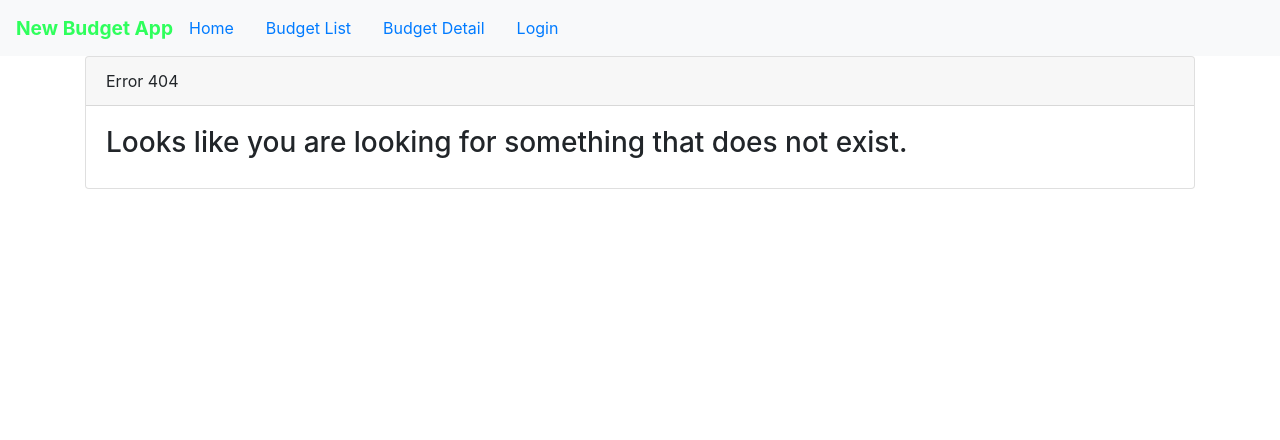
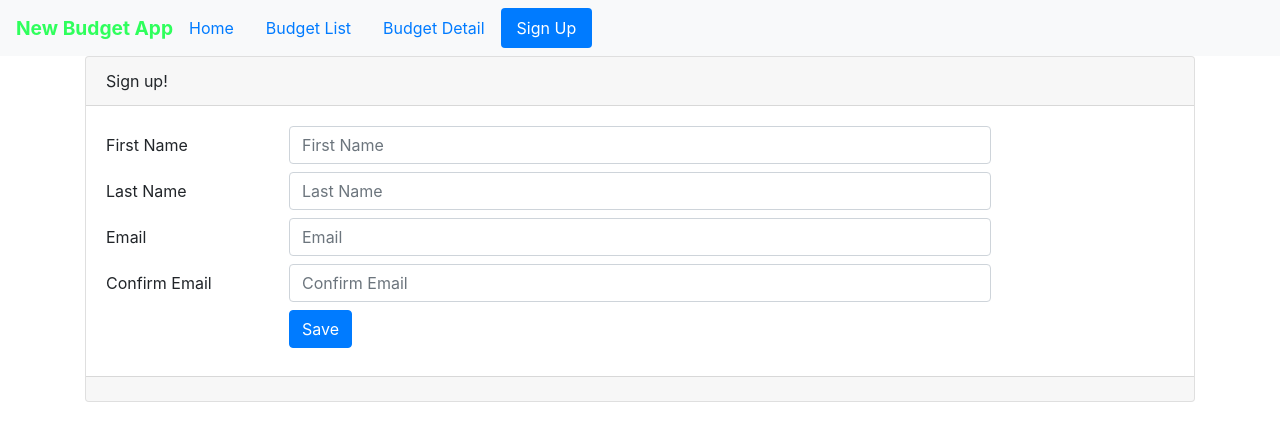
Before and after one commit to nathanc85/NewBudgetApp, an Angular app: page /signup in a window 1280 px wide. Before the commit this address had no page. Shown: the top 440 px of the page. Built offline with nearby package versions, Linux system fonts and the light colour scheme.

Commit message:
Added a customer class.

```diff
--- a/src/app/app.component.html
+++ b/src/app/app.component.html
@@ -4,7 +4,7 @@
     <li><a [routerLink]="['/welcome']" routerLinkActive="active"  class="nav-link">Home</a></li>
     <li><a [routerLink]="['/budgets']" routerLinkActive="active" [routerLinkActiveOptions] = '{exact: true}' class="nav-link">Budget List</a></li>
     <li><a [routerLink]="['/budgets/1']" routerLinkActive="active"  class="nav-link">Budget Detail</a></li>
-    <li><a [routerLink]="['/login']" routerLinkActive="active"  class="nav-link">Login</a></li>
+    <li><a [routerLink]="['/signup']" routerLinkActive="active"  class="nav-link">Sign Up</a></li>
   </ul>
 </nav>
 <div class="container">
--- a/src/app/budgets/budget-list.component.ts
+++ b/src/app/budgets/budget-list.component.ts
@@ -21,7 +21,7 @@ export class BudgetListComponent implements OnInit {
 
   public set filteredBy(value: string) {
     this.filteredByTemp = value;
-    this.filteredBudgets = this.filteredBy ? this.performFiltering(this.filteredBy) : this.budgets;
+    this.filteredBudgets = this.filteredBy.length > 2 ? this.performFiltering(this.filteredBy) : this.budgets;
   }
 
   filteredBudgets: IBudget[] = [];
@@ -47,7 +47,8 @@ export class BudgetListComponent implements OnInit {
   }
 
   performFiltering(filteredBy: string): IBudget[] {
-    filteredBy = filteredBy.toLowerCase();
-    return this.filteredBudgets.filter( budget => budget.budgetName.toLowerCase().indexOf(filteredBy) !== -1);
+    //filteredBy = filteredBy.toLowerCase();
+    //return this.filteredBudgets.filter( budget => budget.budgetName.toLowerCase().indexOf(filteredBy) !== -1);
+    return this.filteredBudgets.filter( budget => budget.budgetName.match(new RegExp('/' + filteredBy + '/ig')).length > 0);
   }
 }
--- a/src/app/customers/customer.component.html
+++ b/src/app/customers/customer.component.html
@@ -1,8 +1,70 @@
-<p>customer works!</p>
+<div class="card">
+  <div class="card-header">{{ pageTitle }}</div>
+  <div class="card-body">
+    <form novalidate (ngSubmit)="submit()" [formGroup]="customerForm">
+      <div class="form-group row mb-2">
+        <label class="col-md-2 col-form-label" for="firstName"
+          >First Name</label
+        >
+        <div class="col-md-8">
+          <input
+            class="form-control"
+            id="firstNameId"
+            formControlName="firstName"
+            type="text"
+            placeholder="First Name"
+          />
+        </div>
+      </div>
 
-<div class="card">
-  <div class="card-header">{{pageTitle}}</div>
-  <div class="card-body">
+      <div class="form-group row mb-2">
+        <label class="col-md-2 col-form-label" for="lastName">Last Name</label>
+        <div class="col-md-8">
+          <input
+            class="form-control"
+            id="lastNameId"
+            formControlName="lastName"
+            type="text"
+            placeholder="Last Name"
+          />
+        </div>
+      </div>
+
+      <!-- <div formGroupName='emailGroup'> -->
+          <div class="form-group row mb-2">
+              <label class="col-md-2 col-form-label" for="email">Email</label>
+              <div class="col-md-8">
+                <input
+                  class="form-control"
+                  id="email"
+                  formControlName="email"
+                  type="text"
+                  placeholder="Email"
+                />
+              </div>
+            </div>
+
+            <div class="form-group row mb-2">
+                <label class="col-md-2 col-form-label" for="confirmEmail">Confirm Email</label>
+                <div class="col-md-8">
+                  <input
+                    class="form-control"
+                    id="confirmEmail"
+                    formControlName="confirmEmail"
+                    type="text"
+                    placeholder="Confirm Email"
+                  />
+                </div>
+              </div>
+      <!-- </div> -->
+
+      <div class="form-group row mb-2">
+        <div class="col-md-4 offset-2">
+          <button type="submit" class="btn btn-primary mr-3">Save</button>
+        </div>
+      </div>
+
+    </form>
   </div>
   <div class="card-footer"></div>
 </div>
--- a/src/app/customers/customer.component.ts
+++ b/src/app/customers/customer.component.ts
@@ -1,4 +1,6 @@
 import { Component, OnInit } from '@angular/core';
+import { FormGroup, FormBuilder } from '@angular/forms';
+import { Customer } from './customer';
 
 @Component({
   selector: 'app-customer',
@@ -7,10 +9,19 @@ import { Component, OnInit } from '@angular/core';
 })
 export class CustomerComponent implements OnInit {
   pageTitle = 'Sign up!';
+  customerForm: FormGroup;
+  customer = new Customer();
 
-  constructor() { }
+  constructor(private formBuilder: FormBuilder) { }
 
   ngOnInit() {
+    this.customerForm = this.formBuilder.group({
+      firstName: '',
+      lastName: '',
+      email: '',
+      confirmEmail: ''
+    });
   }
 
+  submit(){}
 }
--- /dev/null
+++ b/src/app/customers/customer.ts
@@ -0,0 +1,8 @@
+export class Customer {
+  constructor(
+    firstName = '',
+    lastName = '',
+    email = '',
+    confirmEmail = ''
+  ) {}
+}
```
Also changed, not shown: src/app/app.module.ts (+4 -3 lines).
